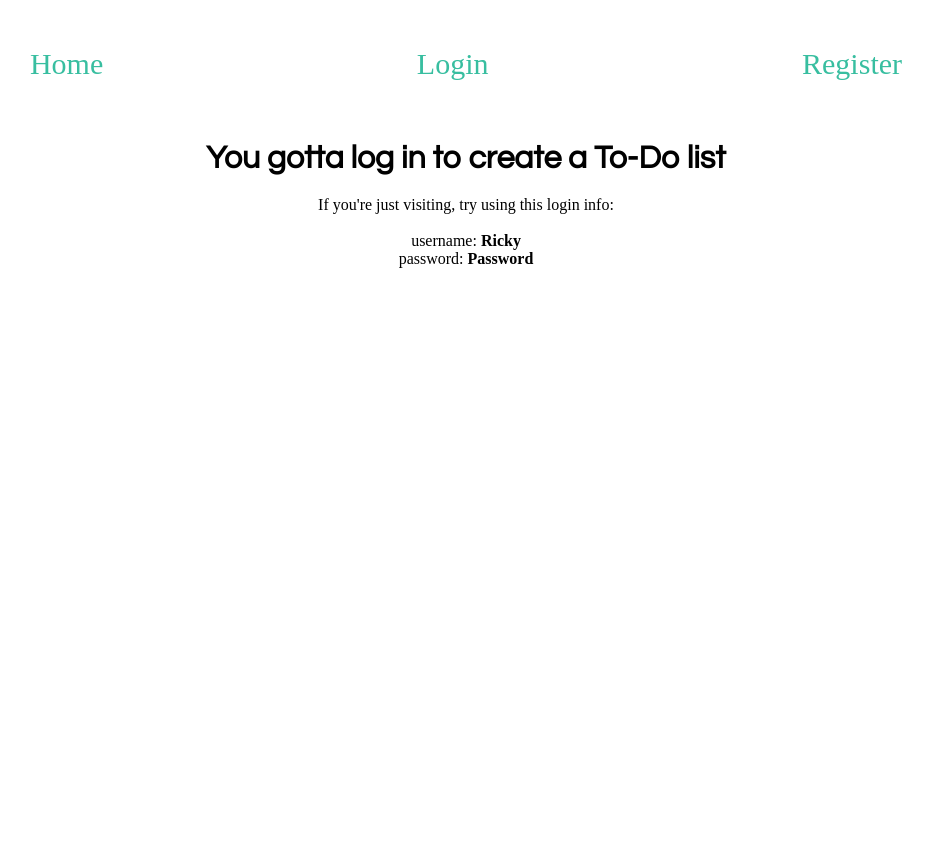
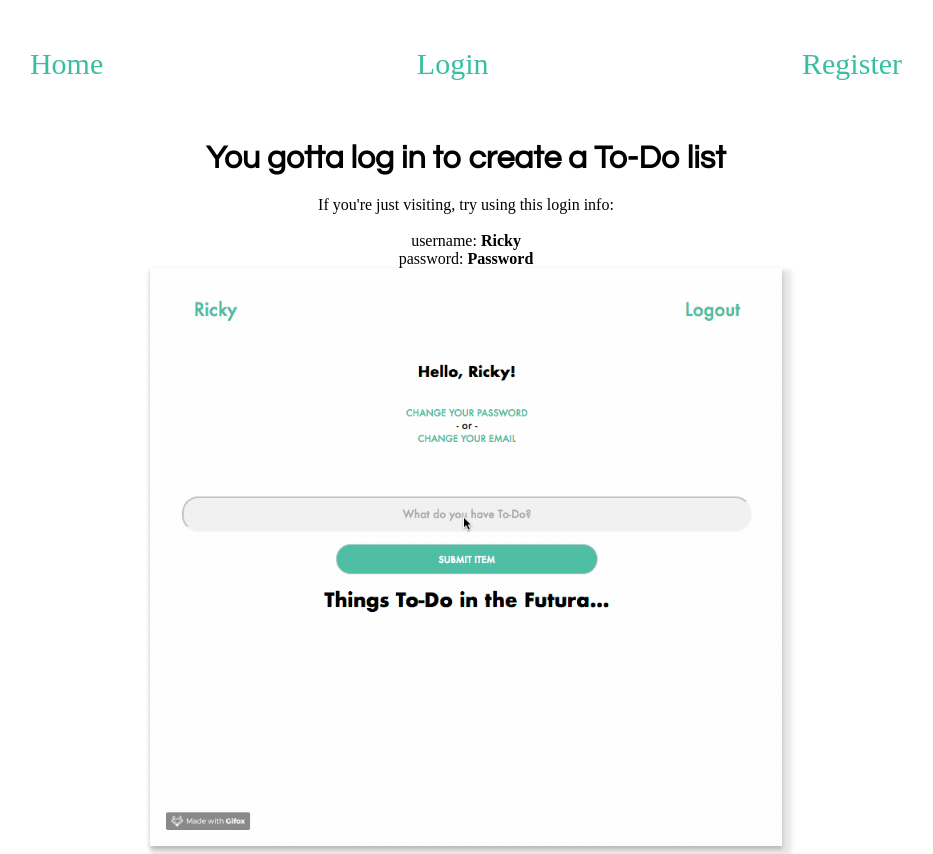
Before and after one commit to cozpon/to-do, a React app: page / in a window 1280 px wide. Shown: the whole page, without its empty margins (174-1107 px from the left). Before the commit the page ends 800 px from the top, so only its background shows below. Built offline with nearby package versions, Linux system fonts and the light colour scheme.

Commit message:
Preview Gif added

```diff
--- a/src/containers/App/index.js
+++ b/src/containers/App/index.js
@@ -15,11 +15,15 @@ class App extends Component{
     } else {
     return(
       <div className="App">
-      <center>
-        <h1>You gotta log in to create a To-Do list</h1>
-        If you're just visiting, try using this login info: <br/><br/> username: <b>Ricky</b> <br/>password: <b>Password</b>
-      </center>
+        <center>
+          <h1>You gotta log in to create a To-Do list</h1>
+          If you're just visiting, try using this login info: <br/><br/> username: <b>Ricky</b> <br/>password: <b>Password</b>
+        </center>
+        <div className="Gif">
+          <img src="./images/To-Do.gif" />
+        </div>
       </div>
+
       );
     }
   }
--- a/src/index.scss
+++ b/src/index.scss
@@ -1,4 +1,11 @@
-
+.Gif img{
+  display: block;
+  margin-left: auto;
+  margin-right: auto;
+  width: 50%;
+  max-width: 800px;
+  box-shadow: 0 3px 4px 0 rgba(0, 0, 0, 0.2), 5px 6px 5px 4px rgba(0, 0, 0, 0.1)
+}
 
 #global-nav-header {
   text-align: center;
```
Also changed, not shown: public/images/To-Do.gif (added), src/index.css.
